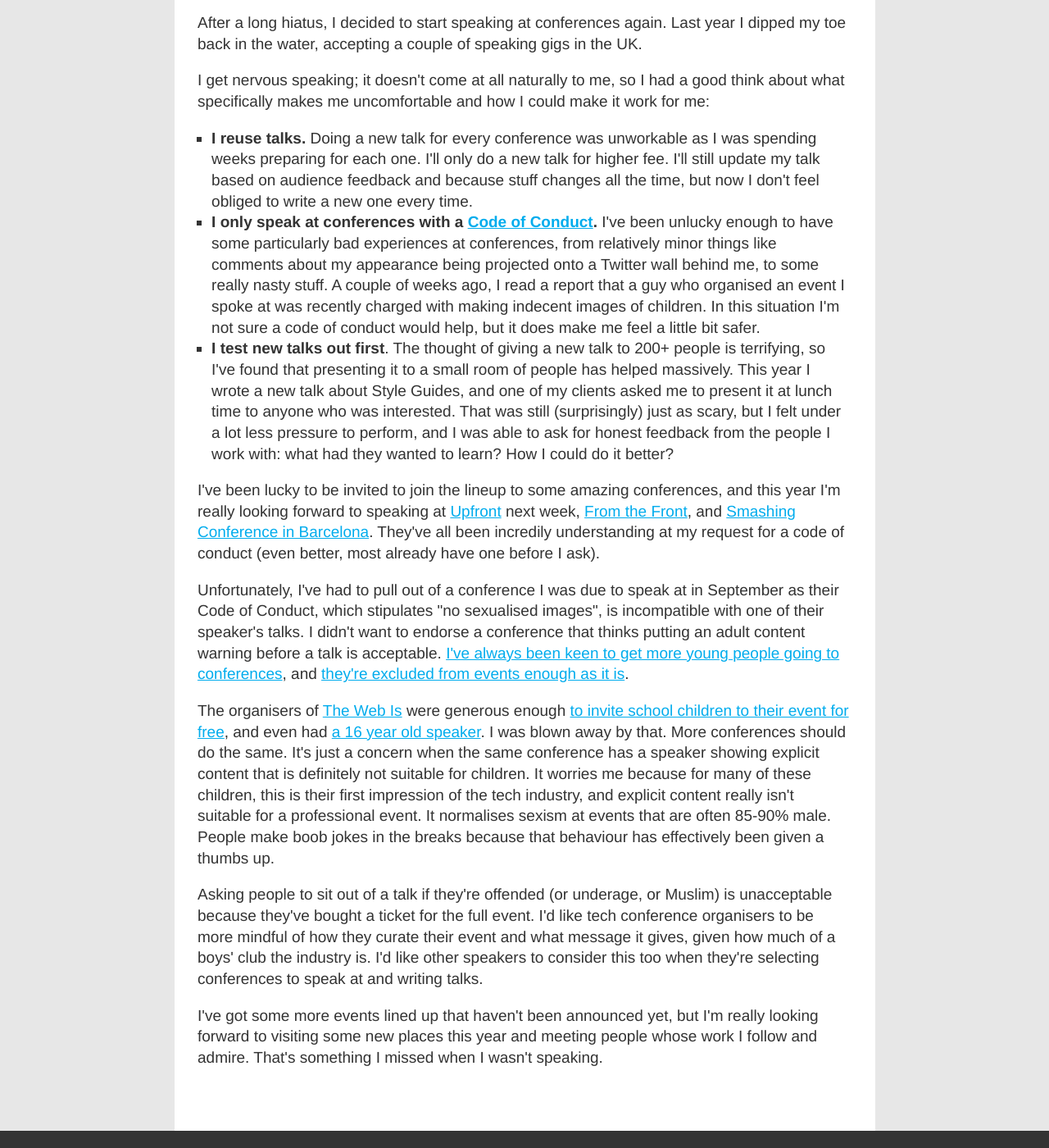
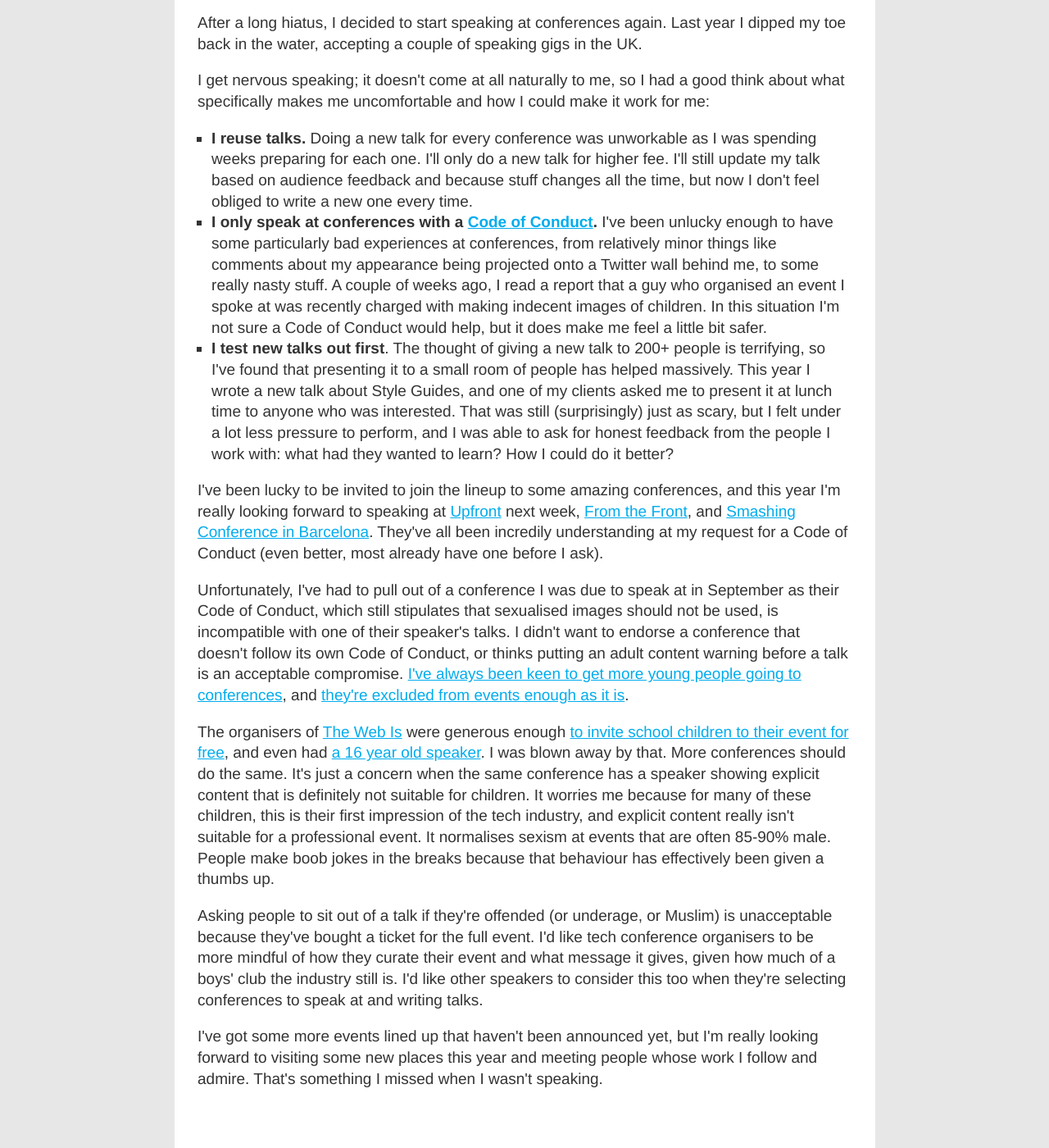
Before and after one commit to maban/maban, a Jekyll site: the page built from _posts/2015-05-15-96.html, in a window 1280 px wide and 1400 px high, scrolled down 262 px. Shown: the whole window at 82% size. Built offline with Jekyll 4.4.1, drawn with Linux system fonts in a browser that asks for light colours.

Commit message:
Capitalise Code of Conduct

```diff
--- a/_posts/2015-05-15-96.html
+++ b/_posts/2015-05-15-96.html
@@ -9,16 +9,16 @@ title: Speaking, 2015
 
 <ul>
   <li><strong>I reuse talks.</strong> Doing a new talk for every conference was unworkable as I was spending weeks preparing for each one. I'll only do a new talk for higher fee. I'll still update my talk based on audience feedback and because stuff changes all the time, but now I don't feel obliged to write a new one every time.</li>
-  <li><strong>I only speak at conferences with a <a href="http://alistapart.com/article/tweaking-the-moral-ui">Code of Conduct</a>.</strong> I've been unlucky enough to have some particularly bad experiences at conferences, from relatively minor things like comments about my appearance being projected onto a Twitter wall behind me, to some really nasty stuff. A couple of weeks ago, I read a report that a guy who organised an event I spoke at was recently charged with making indecent images of children. In this situation I'm not sure a code of conduct would help, but it does make me feel a little bit safer.</li>
+  <li><strong>I only speak at conferences with a <a href="http://alistapart.com/article/tweaking-the-moral-ui">Code of Conduct</a>.</strong> I've been unlucky enough to have some particularly bad experiences at conferences, from relatively minor things like comments about my appearance being projected onto a Twitter wall behind me, to some really nasty stuff. A couple of weeks ago, I read a report that a guy who organised an event I spoke at was recently charged with making indecent images of children. In this situation I'm not sure a Code of Conduct would help, but it does make me feel a little bit safer.</li>
   <li><strong>I test new talks out first</strong>. The thought of giving a new talk to 200+ people is terrifying, so I've found that presenting it to a small room of people has helped massively. This year I wrote a new talk about Style Guides, and one of my clients asked me to present it at lunch time to anyone who was interested. That was still (surprisingly) just as scary, but I felt under a lot less pressure to perform, and I was able to ask for honest feedback from the people I work with: what had they wanted to learn? How I could do it better?</li>
 </ul>
 
-<p>I've been lucky to be invited to join the lineup to some amazing conferences, and this year I'm really looking forward to speaking at <a href="http://lanyrd.com/2015/upfrontconf/">Upfront</a> next week, <a href="http://lanyrd.com/2015/fromthefront/">From the Front</a>, and <a href="http://lanyrd.com/2015/smashingconf-barcelona/">Smashing Conference in Barcelona</a>. They've all been incredily understanding at my request for a code of conduct (even better, most already have one before I ask).</p>
+<p>I've been lucky to be invited to join the lineup to some amazing conferences, and this year I'm really looking forward to speaking at <a href="http://lanyrd.com/2015/upfrontconf/">Upfront</a> next week, <a href="http://lanyrd.com/2015/fromthefront/">From the Front</a>, and <a href="http://lanyrd.com/2015/smashingconf-barcelona/">Smashing Conference in Barcelona</a>. They've all been incredily understanding at my request for a Code of Conduct (even better, most already have one before I ask).</p>
 
-<p>Unfortunately, I've had to pull out of a conference I was due to speak at in September as their Code of Conduct, which stipulates "no sexualised images", is incompatible with one of their speaker's talks. I didn't want to endorse a conference that thinks putting an adult content warning before a talk is acceptable. <a href="http://lanyrd.com/guides/events-and-meetups-for-or-open-to-young-designers-and-developers/">I've always been keen to get more young people going to conferences</a>, and <a href="http://nothingrandom.com/thinks/sorry-not-old-enough">they're excluded from events enough as it is</a>.</p>
+<p>Unfortunately, I've had to pull out of a conference I was due to speak at in September as their Code of Conduct, which still stipulates that sexualised images should not be used, is incompatible with one of their speaker's talks. I didn't want to endorse a conference that doesn't follow its own Code of Conduct, or thinks putting an adult content warning before a talk is an acceptable compromise. <a href="http://lanyrd.com/guides/events-and-meetups-for-or-open-to-young-designers-and-developers/">I've always been keen to get more young people going to conferences</a>, and <a href="http://nothingrandom.com/thinks/sorry-not-old-enough">they're excluded from events enough as it is</a>.</p>
 
 <p>The organisers of <a href="http://lanyrd.com/2014/thewebis/">The Web Is</a> were generous enough <a href="https://twitter.com/rdsaunders/status/521689452306251776">to invite school children to their event for free</a>, and even had <a href="http://lanyrd.com/profile/nothingrandom/">a 16 year old speaker</a>. I was blown away by that. More conferences should do the same. It's just a concern when the same conference has a speaker showing explicit content that is definitely not suitable for children. It worries me because for many of these children, this is their first impression of the tech industry, and explicit content really isn't suitable for a professional event. It normalises sexism at events that are often 85-90% male. People make boob jokes in the breaks because that behaviour has effectively been given a thumbs up.</p>
 
-<p>Asking people to sit out of a talk if they're offended (or underage, or Muslim) is unacceptable because they've bought a ticket for the full event. I'd like tech conference organisers to be more mindful of how they curate their event and what message it gives, given how much of a boys' club the industry is. I'd like other speakers to consider this too when they're selecting conferences to speak at and writing talks.</p>
+<p>Asking people to sit out of a talk if they're offended (or underage, or Muslim) is unacceptable because they've bought a ticket for the full event. I'd like tech conference organisers to be more mindful of how they curate their event and what message it gives, given how much of a boys' club the industry still is. I'd like other speakers to consider this too when they're selecting conferences to speak at and writing talks.</p>
 
 <p>I've got some more events lined up that haven't been announced yet, but I'm really looking forward to visiting some new places this year and meeting people whose work I follow and admire. That's something I missed when I wasn't speaking.</p>
```
